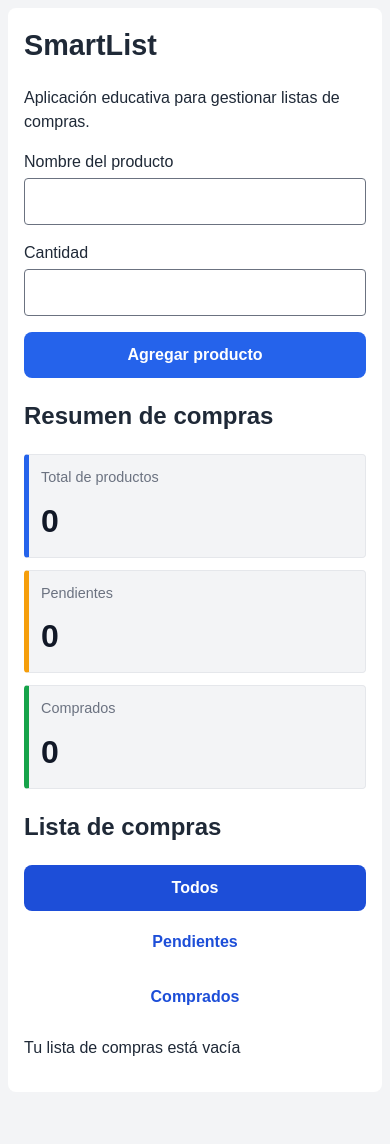
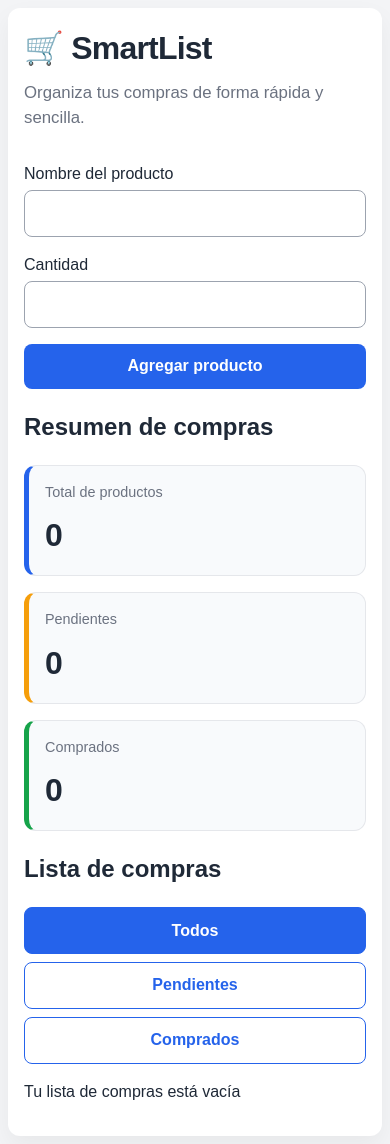
Before and after one commit to Tendencias-ISW-AI/Grupo-5, a React (Vite) app: page / in a window 390 px wide. Before the commit the page ends 1100 px from the top, so only its background shows below. Built offline with nearby package versions, Linux system fonts and the light colour scheme.

Commit message:
feat(SMARTLIST-10): mejorar encabezado y estilos responsive

```diff
--- a/src/App.css
+++ b/src/App.css
@@ -13,15 +13,35 @@ body {
   max-width: 48rem;
   margin: 2rem auto;
   padding: 1.5rem;
-  background: #fff;
-  border-radius: 0.5rem;
+  background: white;
+  border-radius: 0.75rem;
+  box-shadow: 0 10px 25px rgba(0,0,0,0.05);
 }
 
-h1 {
-  margin-top: 0;
+
+/* ENCABEZADO */
+
+.app-header {
+  margin-bottom: 2rem;
 }
 
-.shopping-form, .form-field {
+.app-header h1 {
+  font-size: 2.5rem;
+  margin: 0 0 0.5rem;
+  letter-spacing: -0.05rem;
+}
+
+.app-header p {
+  margin: 0;
+  color: #6b7280;
+  font-size: 1.05rem;
+}
+
+
+/* FORMULARIO */
+
+.shopping-form,
+.form-field {
   display: flex;
   flex-direction: column;
   gap: 1rem;
@@ -31,238 +51,245 @@ h1 {
   gap: 0.25rem;
 }
 
-input:not([type="checkbox"]), button {
+
+input:not([type="checkbox"]),
+button {
   font: inherit;
   padding: 0.65rem;
-  border: 1px solid #6b7280;
-  border-radius: 0.25rem;
+  border-radius: 0.5rem;
 }
 
-input { min-width: 0; }
+
+input:not([type="checkbox"]) {
+  border: 1px solid #9ca3af;
+}
+
 
 button {
+  border: none;
   font-weight: 600;
-  border: none;
-  border-radius: 0.5rem;
-  padding: 0.7rem 1rem;
   cursor: pointer;
   transition: all 0.2s ease;
 }
+
 
 button:hover {
   opacity: 0.9;
   transform: translateY(-1px);
 }
 
-button:active {
-  transform: translateY(0);
-}
 
 .shopping-form button {
   background: #2563eb;
-  color: white;
+  color:white;
 }
 
-.edit-button {
-  background: #2563eb;
-  color: white;
+
+/* ERRORES */
+
+input[aria-invalid="true"] {
+  border-color:#b91c1c;
 }
 
-.remove-button {
-  background: #dc2626;
-  color: white;
+.error {
+  margin:0;
+  color:#b91c1c;
 }
 
-.edit-actions button:last-child {
-  background: #6b7280;
-  color: white;
+
+/* LISTA */
+
+.shopping-list {
+  padding:0;
+  list-style:none;
 }
 
-input:focus-visible, button:focus-visible {
-  outline: 3px solid #2563eb;
-  outline-offset: 3px;
+
+.shopping-item {
+  display:flex;
+  flex-wrap:wrap;
+  align-items:center;
+  gap:0.75rem;
+  padding:1rem 0;
+  border-bottom:1px solid #d1d5db;
 }
 
-input[aria-invalid="true"] { border-color: #b91c1c; }
-.error { margin: 0; color: #b91c1c; }
-.shopping-list { padding: 0; list-style: none; }
 
-.shopping-item {
-  display: flex;
-  flex-wrap: wrap;
-  gap: 0.5rem 1rem;
-  padding: 0.75rem 0;
-  border-bottom: 1px solid #d1d5db;
+.product-name {
+  flex:1;
+  font-weight:bold;
 }
 
-.product-name {
-  flex: 1 1 12rem;
-  font-weight: bold;
-  overflow-wrap: anywhere;
-  min-width: 0;
+
+.product-name-purchased {
+  text-decoration:line-through;
+  color:#6b7280;
 }
 
+
 .product-status {
-  padding: 0.25rem 0.6rem;
-  border-radius: 999px;
-  font-size: 0.85rem;
-  font-weight: 600;
-  background: #fef3c7;
-  color: #92400e;
-}
-.product-name-purchased + span {
-  background: #dcfce7;
-  color: #166534;
+  padding:0.25rem 0.6rem;
+  border-radius:999px;
+  font-size:0.85rem;
+  font-weight:600;
+  background:#fef3c7;
+  color:#92400e;
 }
 
-.purchase-checkbox {
-  width: 1.25rem;
-  height: 1.25rem;
-  margin: 0;
-  align-self: center;
-  flex-shrink: 0;
-  cursor: pointer;
-  accent-color: #1d4ed8;
+
+.product-name-purchased + .product-status {
+  background:#dcfce7;
+  color:#166534;
 }
 
-.product-name-purchased {
-  text-decoration: line-through;
+
+.purchase-checkbox {
+  width:1.25rem;
+  height:1.25rem;
+  cursor:pointer;
 }
 
-.remove-button {
-  background: #b91c1c;
-  align-self: center;
+
+/* BOTONES */
+
+.edit-button {
+  background:#2563eb;
+  color:white;
 }
 
-.edit-button { align-self: center; }
-.edit-form {
-  display: flex;
-  flex-direction: column;
-  gap: 1rem;
-  width: 100%;
-  min-width: 0;
-}
-.edit-actions {
-  display: flex;
-  flex-wrap: wrap;
-  gap: 0.5rem;
+
+.remove-button {
+  background:#dc2626;
+  color:white;
 }
 
-.shopping-filters {
-  display: flex;
-  flex-wrap: wrap;
-  gap: 0.5rem;
+
+.edit-actions {
+  display:flex;
+  gap:0.5rem;
 }
 
-.shopping-filters button {
-  background: white;
-  color: #1d4ed8;
-  border-color: #1d4ed8;
+
+.edit-actions button:last-child {
+  background:#6b7280;
+  color:white;
 }
 
-.shopping-filters button[aria-pressed="true"] {
-  background: #1d4ed8;
-  color: white;
-  font-weight: bold;
+
+/* FILTROS */
+
+.shopping-filters {
+  display:flex;
+  gap:0.5rem;
+  margin-bottom:1rem;
 }
 
-@media (max-width: 52rem) {
-  .app {
-    margin: 1rem;
-  }
+
+.shopping-filters button {
+  background:white;
+  color:#2563eb;
+  border:1px solid #2563eb;
 }
 
-.shopping-summary dl {
-  display: grid;
-  grid-template-columns: repeat(auto-fit, minmax(min(100%, 10rem), 1fr));
-  gap: 0.75rem;
-  margin: 0;
+
+.shopping-filters button[aria-pressed="true"] {
+  background:#2563eb;
+  color:white;
 }
 
-.shopping-summary dl > div {
-  padding: 0.75rem;
-  background: #f3f4f6;
-  border-radius: 0.25rem;
+
+/* RESUMEN */
+
+.shopping-summary dl {
+  display:grid;
+  grid-template-columns:repeat(3,1fr);
+  gap:1rem;
+  margin:0;
 }
 
-.shopping-summary dt { overflow-wrap: anywhere; }
-.shopping-summary dd {
-  margin: 0.25rem 0 0;
-  font-size: 1.5rem;
-  font-weight: bold;
-}
+
 .summary-card {
-  padding: 1rem;
-  border-radius: 0.75rem;
-  background: #f8fafc;
-  border: 1px solid #e5e7eb;
-  transition: transform 0.2s ease, box-shadow 0.2s ease;
+  padding:1rem;
+  background:#f8fafc;
+  border-radius:0.75rem;
+  border:1px solid #e5e7eb;
+  transition:transform .2s ease, box-shadow .2s ease;
 }
 
+
 .summary-card:hover {
-  transform: translateY(-3px);
-  box-shadow: 0 8px 20px rgba(0,0,0,0.08);
+  transform:translateY(-3px);
+  box-shadow:0 8px 20px rgba(0,0,0,.08);
 }
 
+
 .summary-card dt {
-  font-size: 0.9rem;
-  color: #6b7280;
-  margin-bottom: 0.5rem;
+  color:#6b7280;
+  font-size:.9rem;
 }
 
+
 .summary-card dd {
-  font-size: 2rem;
-  font-weight: bold;
-  color: #111827;
+  margin:.5rem 0 0;
+  font-size:2rem;
+  font-weight:bold;
 }
 
+
 .summary-card.total {
-  border-left: 5px solid #2563eb;
+  border-left:5px solid #2563eb;
 }
 
+
 .summary-card.pending {
-  border-left: 5px solid #f59e0b;
+  border-left:5px solid #f59e0b;
 }
 
+
 .summary-card.purchased {
-  border-left: 5px solid #16a34a;
+  border-left:5px solid #16a34a;
 }
-@media (max-width: 640px) {
+
+
+/* RESPONSIVE */
+
+@media(max-width:640px){
 
   .app {
-    margin: 0.5rem;
-    padding: 1rem;
-    border-radius: 0.5rem;
+    margin:.5rem;
+    padding:1rem;
   }
 
-  h1 {
-    font-size: 1.8rem;
+
+  .app-header h1 {
+    font-size:2rem;
   }
 
+
   .shopping-summary dl {
-    grid-template-columns: 1fr;
+    grid-template-columns:1fr;
   }
 
+
   .shopping-item {
-    flex-direction: column;
-    align-items: stretch;
+    flex-direction:column;
+    align-items:stretch;
   }
 
-  .purchase-checkbox {
-    align-self: flex-start;
-  }
 
   .edit-button,
   .remove-button {
-    width: 100%;
+    width:100%;
   }
 
+
   .shopping-filters {
-    flex-direction: column;
+    flex-direction:column;
   }
 
+
   .shopping-filters button {
-    width: 100%;
+    width:100%;
   }
 
 }
--- a/src/App.jsx
+++ b/src/App.jsx
@@ -1,35 +1,43 @@
-import { useState } from 'react';
-import ShoppingFilters from './components/ShoppingFilters.jsx';
-import ShoppingForm from './components/ShoppingForm.jsx';
-import ShoppingList from './components/ShoppingList.jsx';
-import ShoppingSummary from './components/ShoppingSummary.jsx';
-import useShoppingList from './hooks/useShoppingList.js';
+import { useState } from "react";
+import ShoppingFilters from "./components/ShoppingFilters.jsx";
+import ShoppingForm from "./components/ShoppingForm.jsx";
+import ShoppingList from "./components/ShoppingList.jsx";
+import ShoppingSummary from "./components/ShoppingSummary.jsx";
+import useShoppingList from "./hooks/useShoppingList.js";
 
 export default function App() {
-  const { items, addProduct, togglePurchased, removeProduct, updateProduct } = useShoppingList();
-  const [activeFilter, setActiveFilter] = useState('all');
+  const { items, addProduct, togglePurchased, removeProduct, updateProduct } =
+    useShoppingList();
+  const [activeFilter, setActiveFilter] = useState("all");
   const total = items.length;
   const pending = items.filter((item) => item.purchased === false).length;
   const purchased = items.filter((item) => item.purchased === true).length;
-  const visibleItems = items.filter((item) =>
-    activeFilter === 'all' ||
-    (activeFilter === 'pending' && item.purchased === false) ||
-    (activeFilter === 'purchased' && item.purchased === true),
+  const visibleItems = items.filter(
+    (item) =>
+      activeFilter === "all" ||
+      (activeFilter === "pending" && item.purchased === false) ||
+      (activeFilter === "purchased" && item.purchased === true),
   );
-  const emptyMessage = items.length === 0 || activeFilter === 'all'
-    ? 'Tu lista de compras está vacía'
-    : activeFilter === 'pending'
-      ? 'No tienes productos pendientes'
-      : 'No tienes productos comprados';
+  const emptyMessage =
+    items.length === 0 || activeFilter === "all"
+      ? "Tu lista de compras está vacía"
+      : activeFilter === "pending"
+        ? "No tienes productos pendientes"
+        : "No tienes productos comprados";
 
   return (
     <main className="app">
-      <h1>SmartList</h1>
-      <p>Aplicación educativa para gestionar listas de compras.</p>
+      <header className="app-header">
+        <h1>🛒 SmartList</h1>
+        <p>Organiza tus compras de forma rápida y sencilla.</p>
+      </header>
       <ShoppingForm onAddProduct={addProduct} />
       <ShoppingSummary total={total} pending={pending} purchased={purchased} />
       <h2>Lista de compras</h2>
-      <ShoppingFilters activeFilter={activeFilter} onFilterChange={setActiveFilter} />
+      <ShoppingFilters
+        activeFilter={activeFilter}
+        onFilterChange={setActiveFilter}
+      />
       <ShoppingList
         items={visibleItems}
         emptyMessage={emptyMessage}
```
